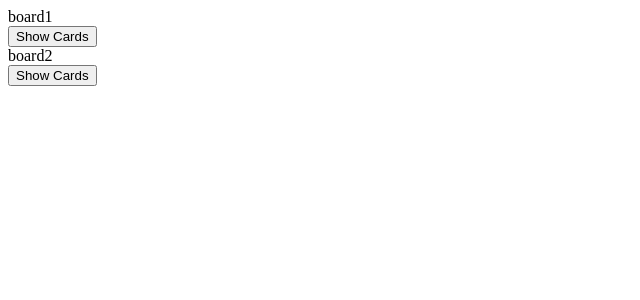
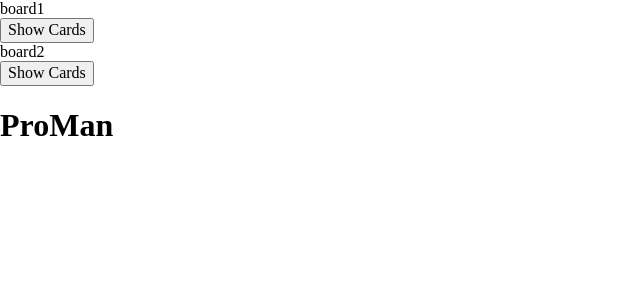
Before and after one commit to karchal/proman, a Flask app: page / in a window 1280 px wide. Shown: the top 300 px of the page, without its empty margins (0-640 px from the left). Run offline with Flask 2, Linux system fonts and the light colour scheme; parts of the project's set-up code (start-up, migrations or seed data) failed here and were passed over; some libraries are stand-ins or nearby versions.

Commit message:
first html lines

```diff
--- a/templates/index.html
+++ b/templates/index.html
@@ -11,10 +11,27 @@
         <link rel="icon" type="image/png" sizes="96x96" href="{{ url_for('static', filename='favicon/favicon-96x96.png') }}">
         <link rel="icon" type="image/png" sizes="16x16" href="{{ url_for('static', filename='favicon/favicon-16x16.png') }}">
 
+        <link rel="stylesheet" href="https://cdnjs.cloudflare.com/ajax/libs/normalize/8.0.1/normalize.min.css" />
+        <link rel="stylesheet" href="https://use.fontawesome.com/releases/v5.5.0/css/solid.css" integrity="sha384-rdyFrfAIC05c5ph7BKz3l5NG5yEottvO/DQ0dCrwD8gzeQDjYBHNr1ucUpQuljos" crossorigin="anonymous">
+        <link rel="stylesheet" href="https://use.fontawesome.com/releases/v5.5.0/css/fontawesome.css" integrity="sha384-u5J7JghGz0qUrmEsWzBQkfvc8nK3fUT7DCaQzNQ+q4oEXhGSx+P2OqjWsfIRB8QT" crossorigin="anonymous">
+
         <link rel="stylesheet" type="text/css" href="{{ url_for('static', filename='css/main.css') }}">
         <script type="module" src="{{ url_for('static', filename='js/main.js') }}" defer></script>
     </head>
     <body>
         <div id="root"></div>
+
+        <h1>ProMan</h1>
+
+        <div class="board-container">
+            {% for board in boards %}
+            <section class="board">
+                <div class="board-header">
+                    <span class="board-title">{{ board["title"] }}</span>
+                </div>
+            </section>
+            {% endfor %}
+        </div>
+
     </body>
 </html>
```
